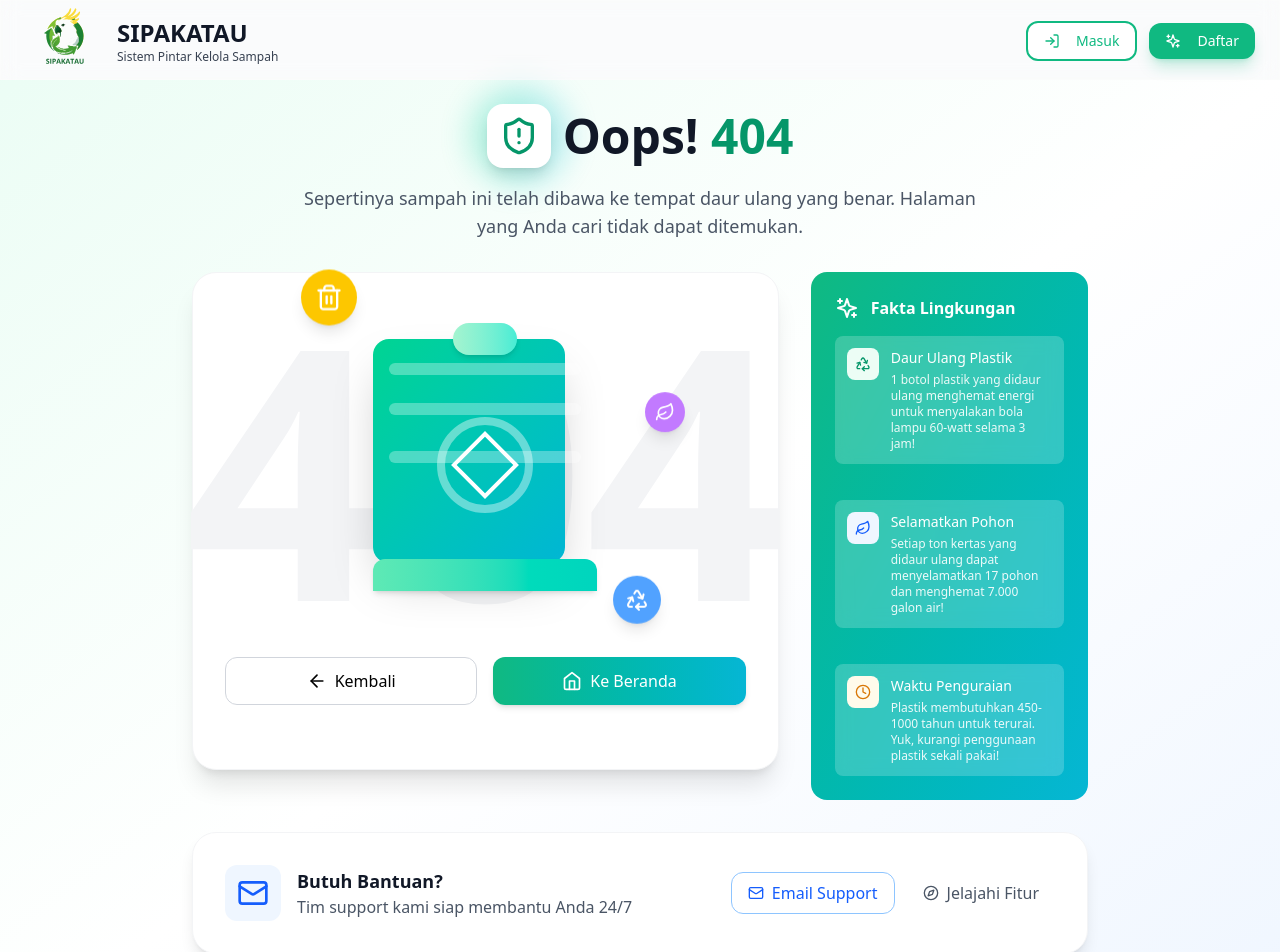
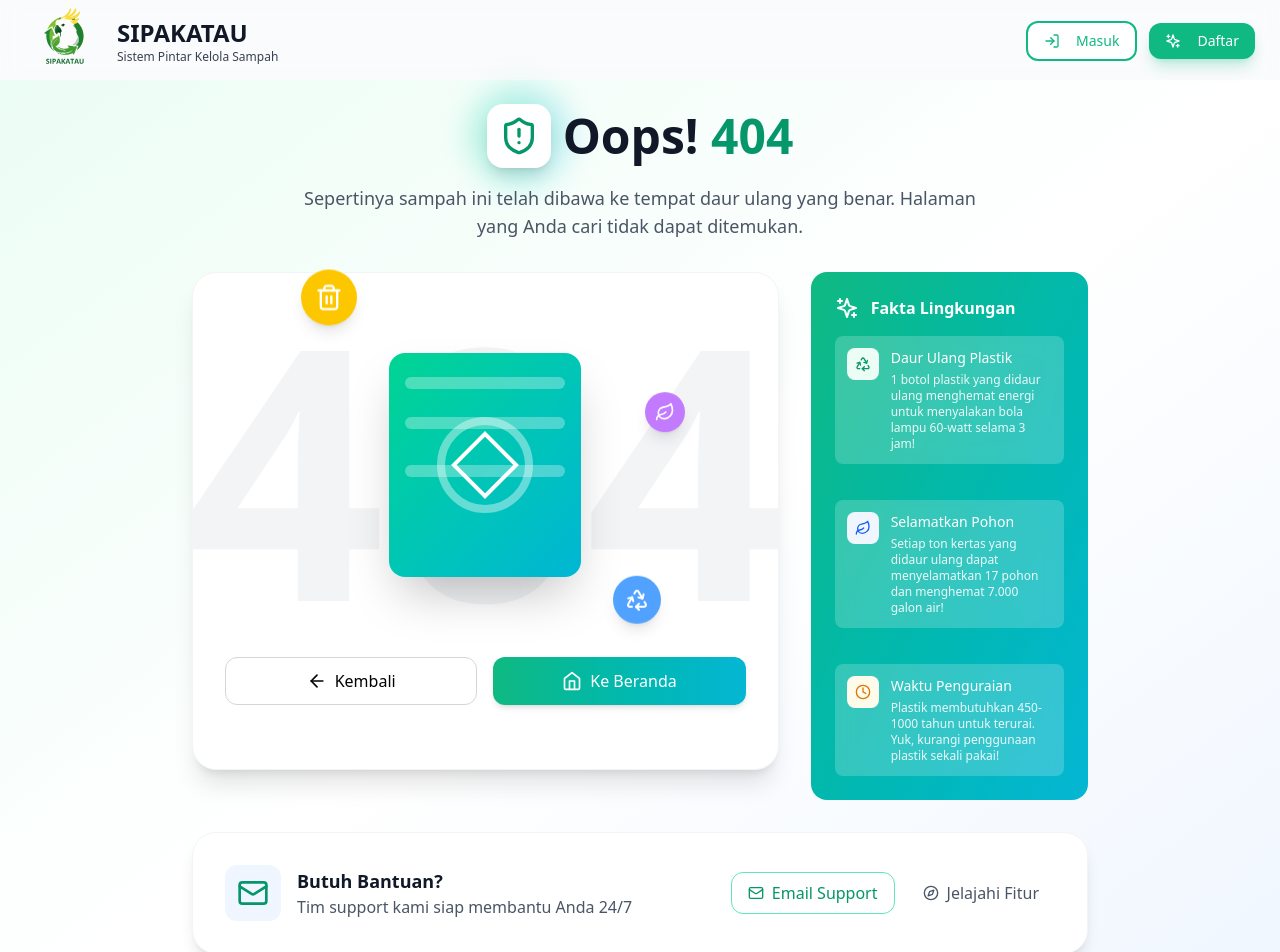
Before and after one commit to alfhiandisaputra/sipakatau, a React (Vite) app: page /admin in a window 1280 px wide. Shown: the top 952 px of the page. Built offline with nearby package versions, Linux system fonts and the light colour scheme.

Commit message:
update PageNotFound

```diff
--- a/src/pages/NotFoundPage.jsx
+++ b/src/pages/NotFoundPage.jsx
@@ -160,11 +160,6 @@ const NotFoundPage = () => {
                               </div>
                             </div>
 
-                            <div className="w-56 h-8 bg-linear-to-r from-emerald-300 to-teal-400 rounded-t-xl mx-auto -mt-1 shadow-md">
-                              <div className="absolute -top-4 left-1/2 transform -translate-x-1/2">
-                                <div className="w-16 h-8 bg-linear-to-r from-emerald-200 to-teal-300 rounded-full shadow-md"></div>
-                              </div>
-                            </div>
                           </div>
                         </div>
                       </div>
@@ -172,7 +167,7 @@ const NotFoundPage = () => {
                   </div>
                 </div>
 
-                {/* Action Buttons - PERBAIKAN dengan z-index */}
+
                 <div className="grid grid-cols-1 sm:grid-cols-2 gap-4 mb-8 relative z-20">
                   <button
                     onClick={handleGoBack}
@@ -225,7 +220,7 @@ const NotFoundPage = () => {
             <div className="flex flex-col md:flex-row items-center justify-between gap-6">
               <div className="flex items-center gap-4">
                 <div className="p-3 bg-blue-50 rounded-xl">
-                  <Mail className="w-8 h-8 text-blue-600" />
+                  <Mail className="w-8 h-8 text-emerald-600" />
                 </div>
                 <div>
                   <h3 className="font-bold text-gray-900 text-lg">Butuh Bantuan?</h3>
@@ -235,7 +230,7 @@ const NotFoundPage = () => {
               <div className="flex flex-col sm:flex-row gap-3">
                 <button
                   onClick={handleContactSupport}
-                  className="rounded-xl border border-blue-300 text-blue-600 hover:border-blue-400 hover:text-blue-700 flex items-center justify-center px-4 py-2 transition-colors cursor-pointer relative z-30 active:scale-95"
+                  className="rounded-xl border border-emerald-300 text-emerald-600 hover:border-emerald-400 hover:text-emerald-700 flex items-center justify-center px-4 py-2 transition-colors cursor-pointer relative z-30 active:scale-95"
                 >
                   <Mail className="w-4 h-4 mr-2" />
                   Email Support
```
